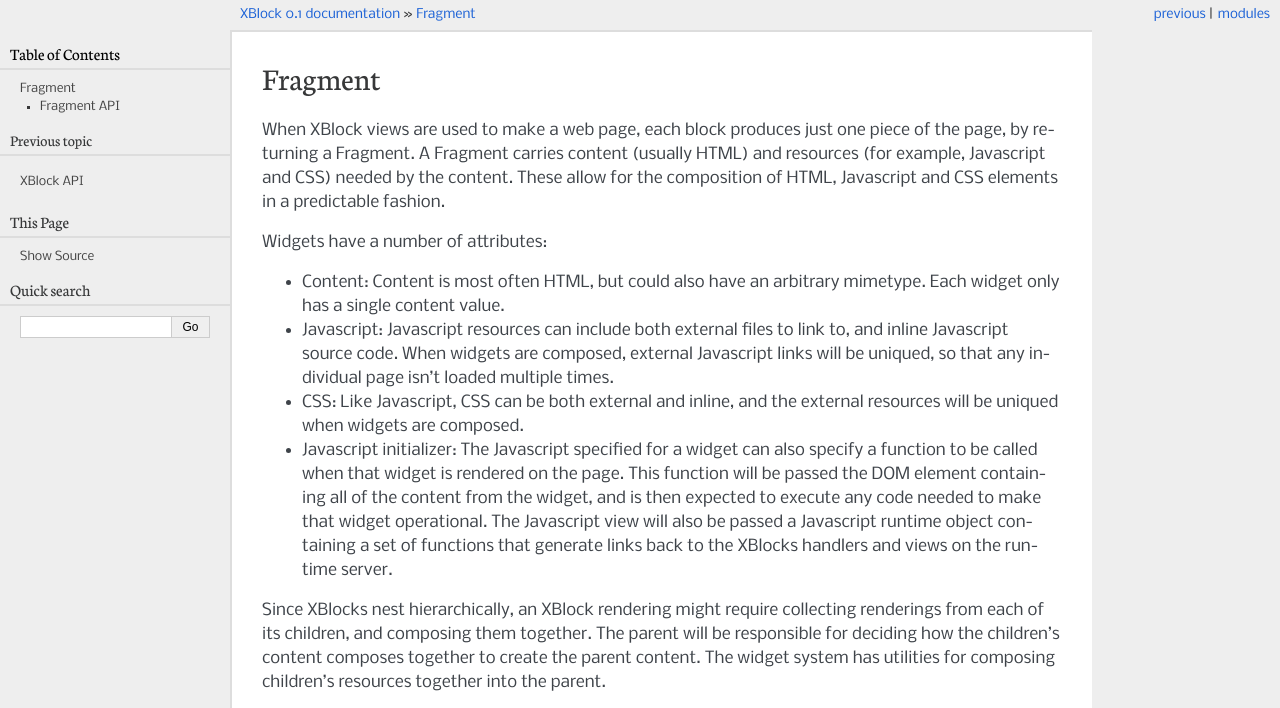
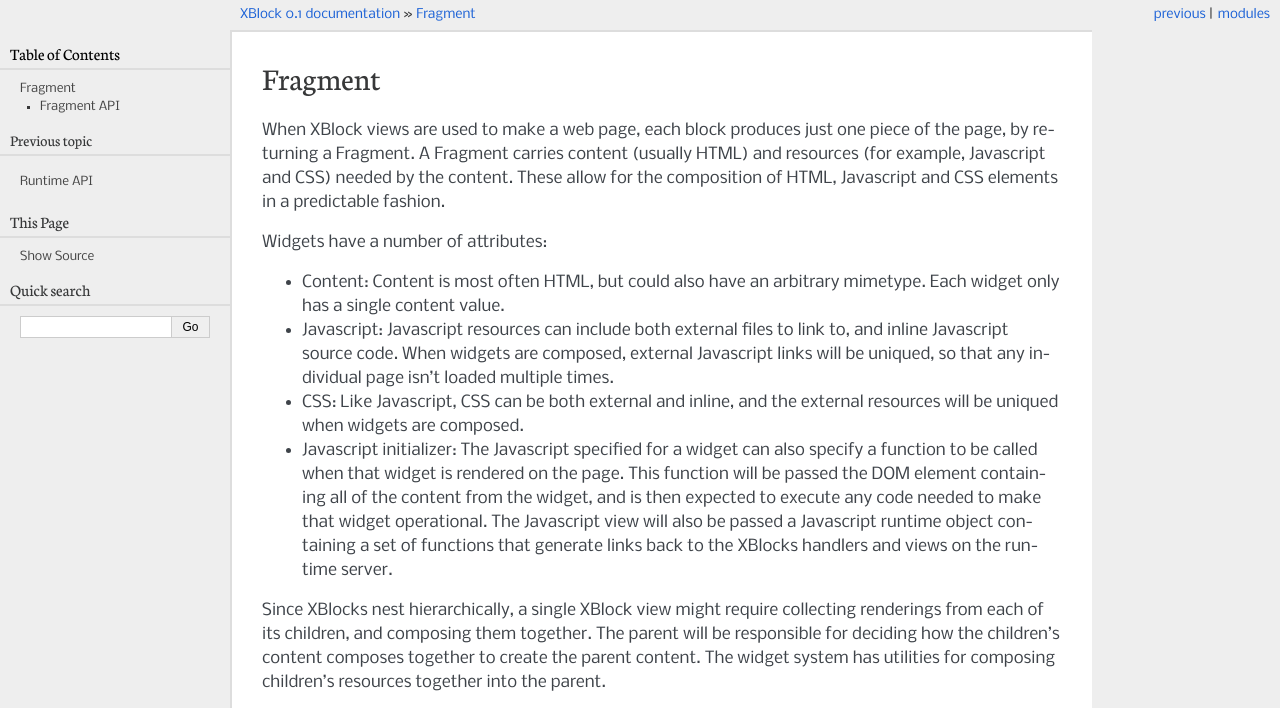
Before and after one commit to openedx/XBlock, a Sphinx documentation site: the page built from doc/fragment.rst, in a window 1280 px wide. Shown: the top 708 px of the page. Built offline with Sphinx 7.4.7, drawn with Linux system fonts in a browser that asks for light colours.

Commit message:
Slowly making progress on docs.

```diff
--- a/doc/conf.py
+++ b/doc/conf.py
@@ -86,6 +86,9 @@
 # A list of ignored prefixes for module index sorting.
 #modindex_common_prefix = []
 
+# When auto-doc'ing a class, write the class' docstring and the __init__ docstring
+# into the class docs.
+autoclass_content = "both"
 
 # -- Options for HTML output ---------------------------------------------------
 
--- a/doc/fragment.rst
+++ b/doc/fragment.rst
@@ -31,11 +31,11 @@
   runtime object containing a set of functions that generate links back to the
   XBlocks handlers and views on the runtime server.
 
-Since XBlocks nest hierarchically, an XBlock rendering might require collecting
-renderings from each of its children, and composing them together. The parent
-will be responsible for deciding how the children's content composes together
-to create the parent content. The widget system has utilities for composing
-children's resources together into the parent.
+Since XBlocks nest hierarchically, a single XBlock view might require
+collecting renderings from each of its children, and composing them together.
+The parent will be responsible for deciding how the children's content composes
+together to create the parent content. The widget system has utilities for
+composing children's resources together into the parent.
 
 Other information on widgets [[TODO: write this for realz]]:
 
--- a/doc/index.rst
+++ b/doc/index.rst
@@ -27,6 +27,7 @@
     concepts
     structure
     xblockapi
+    runtime
     fragment
 
 ..
```
Also changed, not shown: doc/runtime.rst (added, +11 -0 lines), doc/structure.rst (+13 -0 lines), 1 other file.
